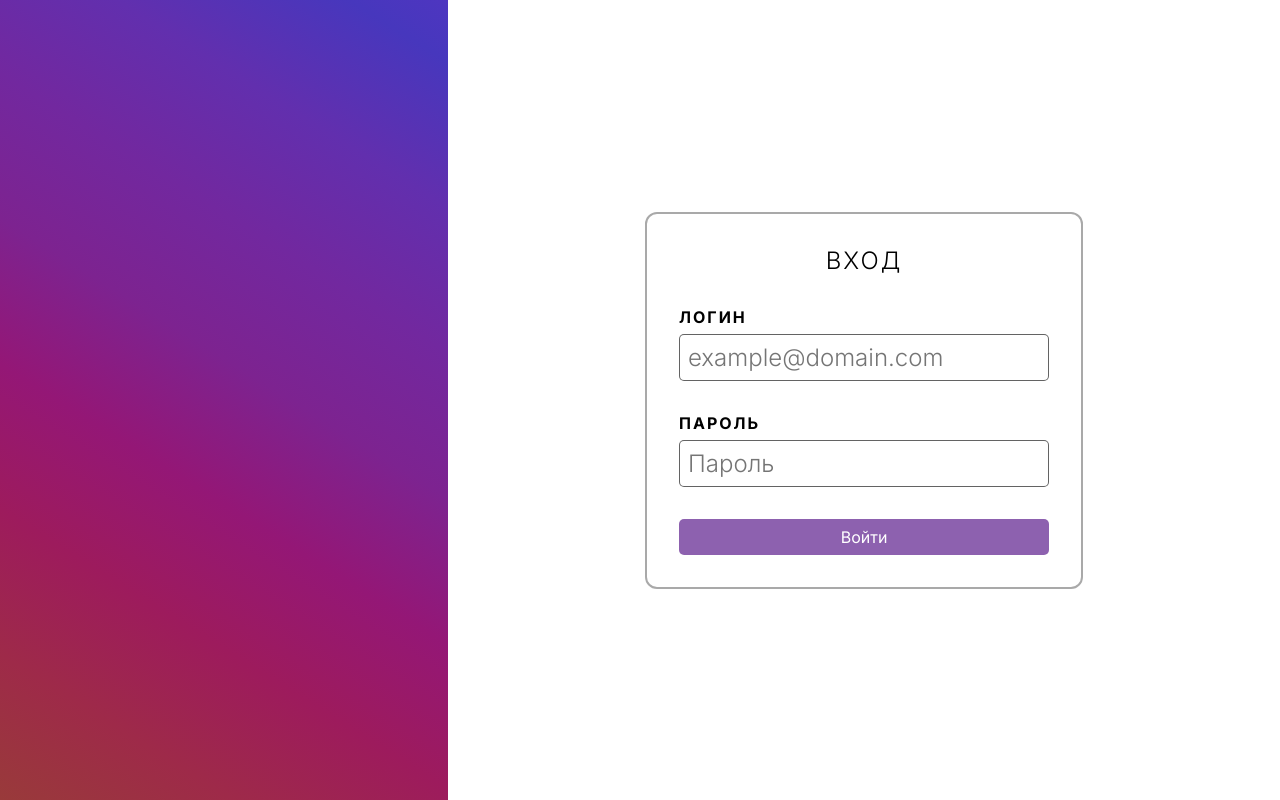
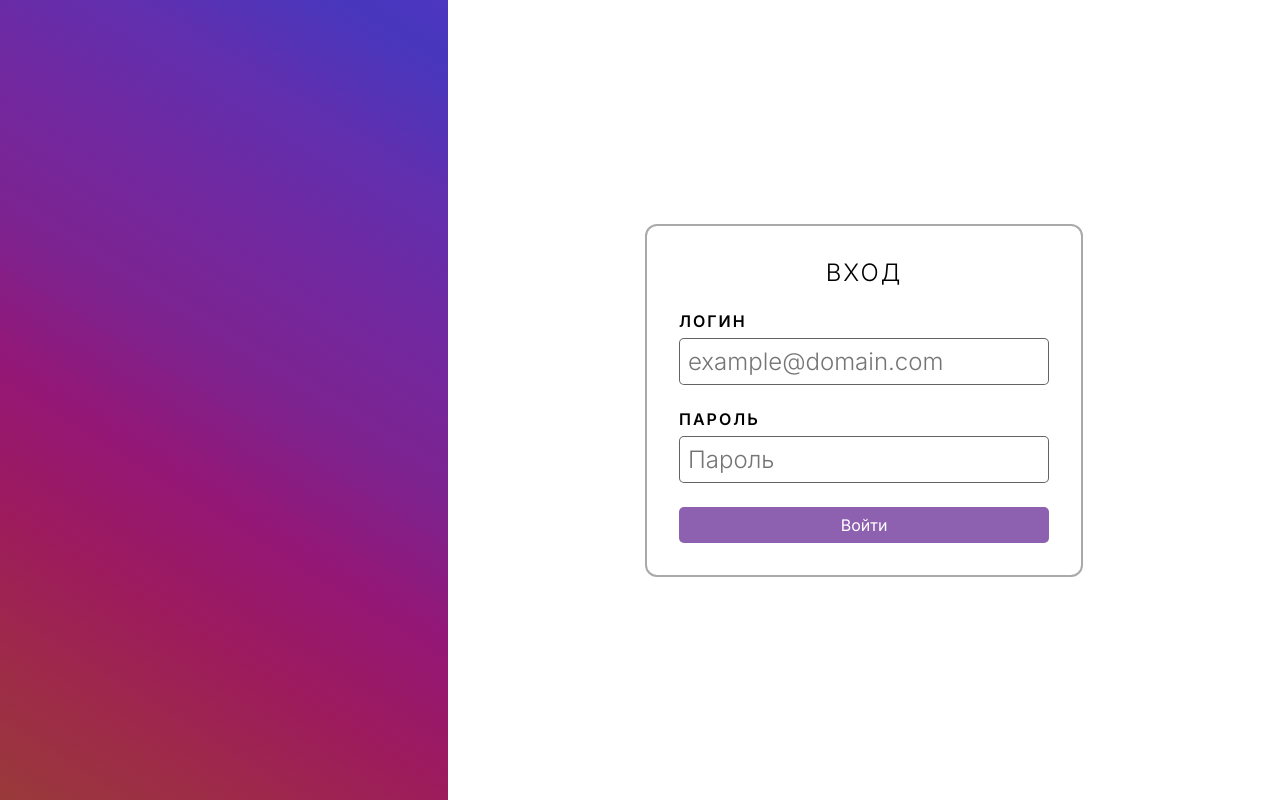
Before and after one commit to Zmrts/cook, a React (Create React App) app: page /login in a window 1280 px wide. Built offline with nearby package versions, Linux system fonts and the light colour scheme; no server answers.

Commit message:
auth, errors, styles updated

```diff
--- a/src/Components/CooksRating.jsx
+++ b/src/Components/CooksRating.jsx
@@ -12,20 +12,26 @@ function CooksRating() {
 
 
 
-  const getUsers = () => {
+  const getUsersRating = () => {
     const usersRef = ref(database,'users/');
     onValue(usersRef, (snapshot) => {
       const data = snapshot.val();
-      const dataArray = Object.values(data).sort((a,b) =>
-      b.rating - a.rating);
+      const dataArray = Object.values(data).map((item) => {
+        if (item.rating === 0 || item.quantity === 0) return {averageRating:0, ...item}
+        const averageRating = Number((item.rating / item.quantity).toFixed(2));
+        return {averageRating, ...item}
+      })
+      dataArray.sort((a,b) => b.averageRating - a.averageRating);
+      console.log(dataArray);
       setBestCooker(dataArray[0]);
-      const otherCookers = dataArray.filter((item, index) => index !== 0);
-      setUsersRating(otherCookers);
+      setUsersRating(dataArray.slice(1));
+
+
     })
   }
 
   useEffect(() => {
-   getUsers();
+   getUsersRating();
    // eslint-disable-next-line
   }, [])
   return (
@@ -33,7 +39,7 @@ function CooksRating() {
       <div className="best-cook">
         <div className="best-cook_avatar"></div>
         <h3 className="best-cook_name">{bestCoocker.userName}</h3>
-        <p className="best-cook_rating">РЕЙТИНГ: <span style={{fontWeight:'900'}}>{bestCoocker.rating}</span></p>
+        <p className="best-cook_rating">РЕЙТИНГ: <span style={{fontWeight:'900'}}>{bestCoocker.averageRating}</span></p>
       </div>
       <ul className="cooks">
         {!usersRating.length
@@ -42,7 +48,7 @@ function CooksRating() {
          ( <li className="cooks-item">
           <div className="cooks-item_avatar"></div>
           <h3 className="cooks-item_name">{user.userName}</h3>
-          <p className="cooks-item_rating"> РЕЙТИНГ: {user.rating}</p>
+          <p className="cooks-item_rating"> РЕЙТИНГ: {user.averageRating}</p>
         </li>)
       )}
 
--- a/src/Components/Form.jsx
+++ b/src/Components/Form.jsx
@@ -1,14 +1,16 @@
 import { useState } from "react";
 
 function Form(props) {
-    const {title, buttonTitle, handleClick} = props;
+    const {title, buttonTitle, handleClick, errorMessage} = props;
     const [email, setEmail] = useState('');
     const [password, setPassword] = useState('');
     const [focusedInput, setFocusedInput] = useState(null);
 
+
     const focusedStyles = {
         boxShadow: '0px 0px 10px 2px rgba(172, 29, 156, 0.2) inset',
-        border: '1px solid #881CDA'
+        border: '1px solid #881CDA',
+        marginBottom: (focusedInput === 'password' && errorMessage) ? '1rem' : '1.5rem'
     }
 
     const handleFocus = (input) => {
@@ -50,9 +52,15 @@ function Form(props) {
             type="password"
             value={password}
             onChange={(evt) => setPassword(evt.target.value)}
-            style={(focusedInput === 'password') ? focusedStyles :{}}
+            style={(focusedInput === 'password')
+            ? {...focusedStyles, marginBottom:`${errorMessage ? '1rem' : '1.5rem'}`}
+            :{marginBottom:`${errorMessage ? '1rem' : '1.5rem'}`}}
             onKeyDown={handleKeyDown}
             placeholder="Пароль" />
+            {errorMessage && <p style={{marginBottom:'1rem',
+            textTransform:'uppercase',
+            color:'red',
+            fontSize:'14px'}} className="errorMessage">{errorMessage}</p>}
 
             <button onClick={
                 (evt) => {
--- a/src/Components/Login.jsx
+++ b/src/Components/Login.jsx
@@ -1,40 +1,49 @@
 import { Form } from "./Form";
 import { signInWithEmailAndPassword } from "firebase/auth";
 import { Context } from "..";
-import { useContext } from "react";
+import { useContext, useState } from "react";
 import { loadContext } from "../App";
 
 function Login() {
   const { auth } = useContext(Context);
   const { setLoad } = useContext(loadContext);
+  const [errorMessage, setErrorMessage] = useState('');
   const handleLogin = async (email, password) => {
     try {
+      setErrorMessage('');
       setLoad(true);
       const { user } = await signInWithEmailAndPassword(auth, email, password);
       setLoad(false);
     } catch (err) {
       switch (err.code) {
         case "auth/invalid-email":
-          alert("Некорректный формат электронной почты");
+          setErrorMessage("Некорректный формат электронной почты.");
+          setLoad(false);
           break;
         case "auth/invalid-login-credentials":
-          alert("Неправильный логин и/или пароль. Пользователь не найден");
+          setErrorMessage("Неправильный логин и/или пароль.");
+          setLoad(false);
           break;
         case "auth/wrong-password":
-          alert("Неверный пароль");
+          setErrorMessage("Неверный пароль.");
+          setLoad(false);
           break;
         case "auth/email-already-in-use":
-          alert("Указанный email-адрес уже существует");
+          setErrorMessage("Указанный email-адрес уже существует.");
+          setLoad(false);
           break;
         case "auth/network-request-failed":
-          alert("Ошибка сети. Не удалось выполнить запрос к серверу.");
+          setErrorMessage("Ошибка сети. Не удалось выполнить запрос к серверу.");
+          setLoad(false);
           break;
         case "auth/weak-password":
-          alert("Слишком слабый пароль.");
+          setErrorMessage("Слишком слабый пароль.");
+          setLoad(false);
           break;
-
         default:
+          setErrorMessage("Необработанная ошибка. Проверь консоль!");
           console.log(err.code)
+          setLoad(false);
           break;
       }
     }
@@ -42,7 +51,7 @@ function Login() {
 
   return (
     <div className="login">
-      <Form title="Вход" buttonTitle="Войти" handleClick={handleLogin} />
+      <Form errorMessage={errorMessage} title="Вход" buttonTitle="Войти" handleClick={handleLogin} />
     </div>
   );
 }
--- a/src/Components/Modal.jsx
+++ b/src/Components/Modal.jsx
@@ -21,7 +21,7 @@ function Modal({users}) {
             overlay.style.display = 'none';
             setCoocker('Не выбран');
             setGrade('Не выбрана');
-        }, 300);
+        }, 55);
 
 
     }
--- a/src/index.css
+++ b/src/index.css
@@ -327,14 +327,14 @@ justify-content: center;
   text-transform: uppercase;
   letter-spacing: 2px;
 }
+.form h2, .form input {
+  margin-bottom: 1.5rem;
+}
 
-.form > *:not(button)  {
-  margin-bottom: 2rem;
-}
-.form > p {
-  font-weight: 700;
+
+.form > p:not(.errorMessage) {
+  font-weight: 600;
   text-transform: uppercase;
-  margin-bottom: 7px;
   letter-spacing: 2px;
 
 }
@@ -345,6 +345,7 @@ justify-content: center;
   padding: 0.5rem;
   transition: box-shadow 0.3s ease;
   font-weight: 300;
+  margin-top: 7px;
 }
 
 
```
